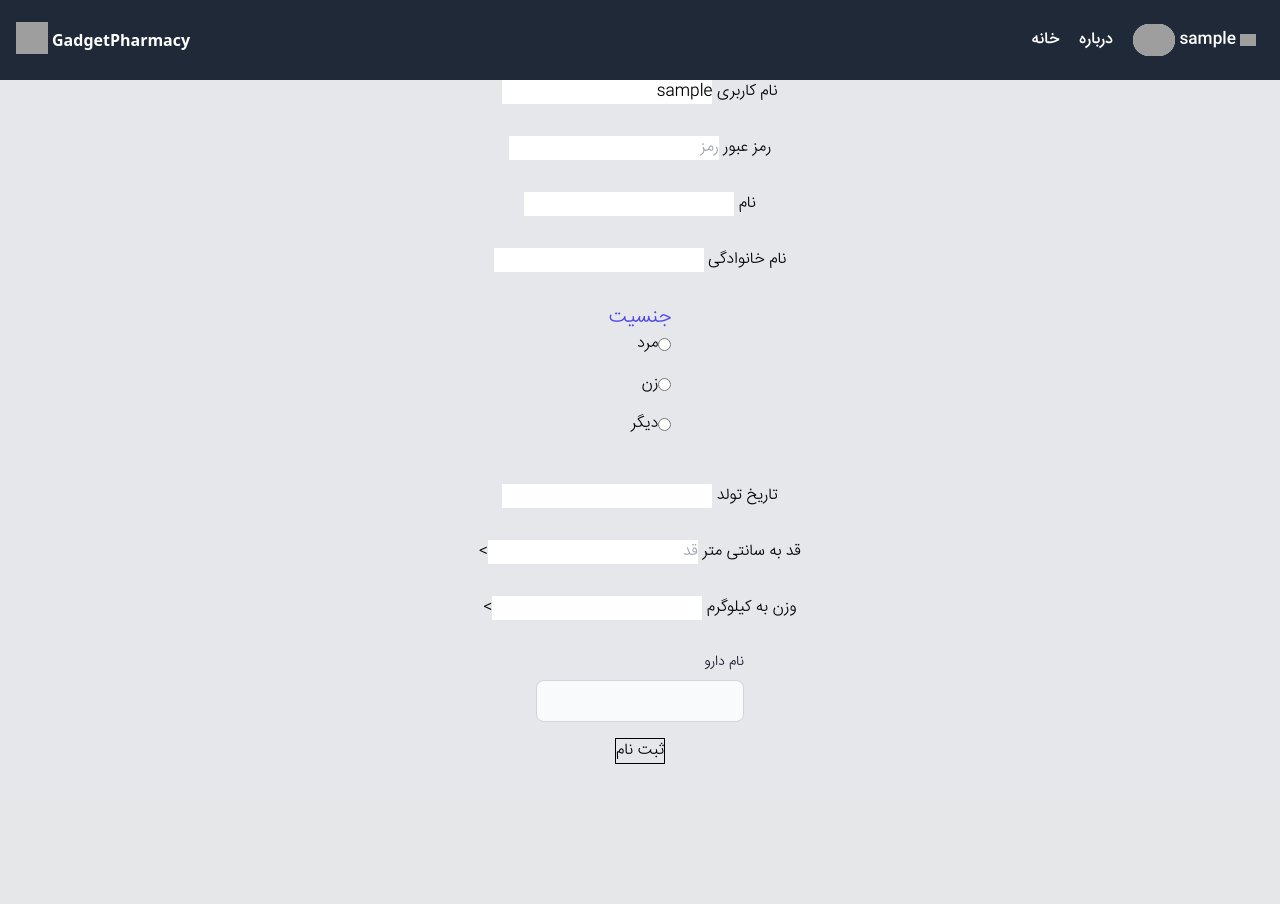
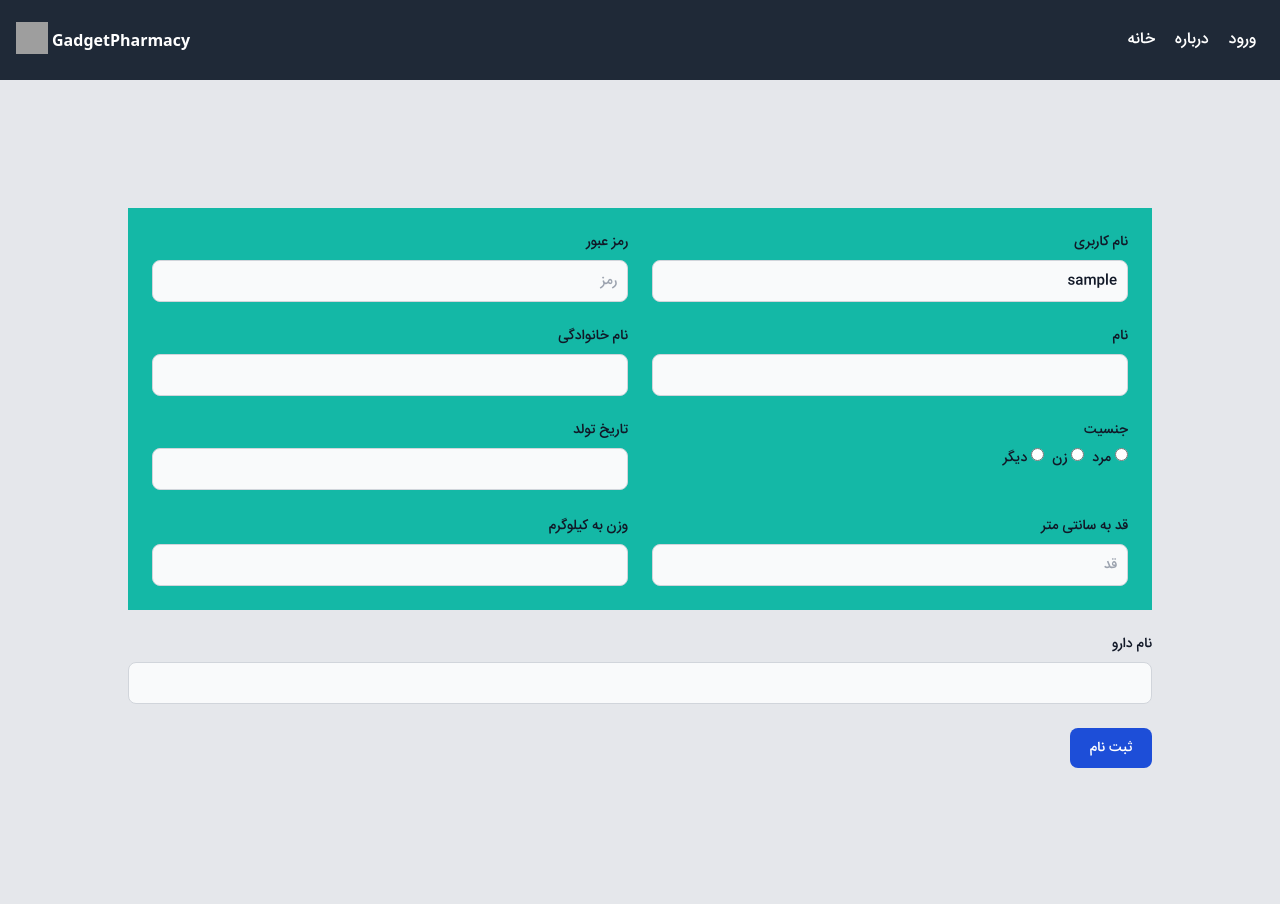
Before and after one commit to ramintheredmn/fastapi-htmx, a FastAPI app: a page that uses app/templates/register.html in a window 1280 px wide. Before the commit the page ends 764 px from the top, so only its background shows below. Run offline with FastAPI, Linux system fonts and the light colour scheme; some libraries are stand-ins or nearby versions; grey boxes are pictures that could not be loaded.

Commit message:
new changes

```diff
--- a/app/main.py
+++ b/app/main.py
@@ -93,7 +93,8 @@ async def receive(request: Request, session: AsyncSession = Depends(get_session)
 
 # define the root route, that returns the index.html
 @app.get("/", response_class=HTMLResponse)
-async def read_root(request: Request, username: Annotated[str|None, Cookie()] = None, session_id: Annotated[str|None, Cookie()] = None):
+async def read_root(request: Request, session_id: Annotated[str|None, Cookie()] = None):
+    username = sessions[session_id] if session_id and session_id in sessions else None
     return templates.TemplateResponse("index.html", {"request": request, "username": username, "session_id": session_id})
 
 
@@ -230,9 +231,9 @@ def notfound(username: str, request: Request):
 
 
 # register the user that has user_id in the btable
-@app.get("/register/{username}", response_class=HTMLResponse)
-async def register(request: Request, username: str):
-    return templates.TemplateResponse("register.html", {"request": request, "username": username})
+@app.get("/register/{user}", response_class=HTMLResponse)
+async def register(request: Request, user: str):
+    return templates.TemplateResponse("register.html", {"request": request, "user": user})
 
 
 # register helper function
--- a/app/static/css/main.css
+++ b/app/static/css/main.css
@@ -791,6 +791,10 @@ video {
   grid-row-start: 1;
 }
 
+.m-\[10\%\] {
+  margin: 10%;
+}
+
 .mx-1 {
   margin-left: 0.25rem;
   margin-right: 0.25rem;
@@ -837,6 +841,10 @@ video {
   margin-bottom: 1.25rem;
 }
 
+.mb-6 {
+  margin-bottom: 1.5rem;
+}
+
 .ml-2 {
   margin-left: 0.5rem;
 }
@@ -871,10 +879,6 @@ video {
 
 .flex {
   display: flex;
-}
-
-.inline-flex {
-  display: inline-flex;
 }
 
 .grid {
@@ -1044,6 +1048,10 @@ video {
   gap: 1rem;
 }
 
+.gap-6 {
+  gap: 1.5rem;
+}
+
 .gap-8 {
   gap: 2rem;
 }
@@ -1060,15 +1068,6 @@ video {
 
 .rounded-lg {
   border-radius: 0.5rem;
-}
-
-.border {
-  border-width: 1px;
-}
-
-.border-black {
-  --tw-border-opacity: 1;
-  border-color: rgb(0 0 0 / var(--tw-border-opacity));
 }
 
 .bg-gray-100 {
@@ -1099,6 +1098,11 @@ video {
 .bg-teal-100 {
   --tw-bg-opacity: 1;
   background-color: rgb(204 251 241 / var(--tw-bg-opacity));
+}
+
+.bg-teal-500 {
+  --tw-bg-opacity: 1;
+  background-color: rgb(20 184 166 / var(--tw-bg-opacity));
 }
 
 .bg-white {
@@ -1137,6 +1141,10 @@ video {
 
 .p-4 {
   padding: 1rem;
+}
+
+.p-6 {
+  padding: 1.5rem;
 }
 
 .px-1 {
@@ -1208,11 +1216,6 @@ video {
 
 .text-lg {
   font-size: 1.125rem;
-  line-height: 1.75rem;
-}
-
-.text-xl {
-  font-size: 1.25rem;
   line-height: 1.75rem;
 }
 
@@ -1371,6 +1374,10 @@ video {
     transform: translate(var(--tw-translate-x), var(--tw-translate-y)) rotate(var(--tw-rotate)) skewX(var(--tw-skew-x)) skewY(var(--tw-skew-y)) scaleX(var(--tw-scale-x)) scaleY(var(--tw-scale-y));
   }
 
+  .md\:grid-cols-2 {
+    grid-template-columns: repeat(2, minmax(0, 1fr));
+  }
+
   .md\:grid-cols-4 {
     grid-template-columns: repeat(4, minmax(0, 1fr));
   }
--- a/app/templates/drugpartial/search.html
+++ b/app/templates/drugpartial/search.html
@@ -1,5 +1,5 @@
 <ul>
-  {% for drug in drugs %}
+  {% for drug in options %}
   <li>{{drug}}</li>
   {% endfor %}
 </ul>
--- a/app/templates/register.html
+++ b/app/templates/register.html
@@ -5,74 +5,79 @@
 
 {% block content %}
 
-<div id="register" dir="rtl" class="">
-  <form hx-post="/api/register" hx-target="#result" hx-include='[name="username"]'
-    class="flex flex-col items-center justify-center gap-4 font-iransans-light">
-    <div class="mb-4">
-      <label for="user_id" class="">نام کاربری</label>
-      <input type="text" name="username" value="{{username}}" readonly required id="user_id" class="" />
+<form dir="rtl" hx-post="/api/register" hx-target="#result" hx-include='[name="username"]'
+  class="font-iransans-medium m-[10%]">
+  <div id="formfirst" class="grid bg-teal-500 p-6 gap-6 mb-6 md:grid-cols-2">
+    <div>
+      <label for="user_id" class="label">نام کاربری</label>
+      <input type="text" name="username" value="{{user}}" readonly required id="user_id" class="input" />
     </div>
-    <div class="mb-4">
-      <label for="password" class="">رمز عبور</label>
-      <input name="password" placeholder="رمز" class="" required pattern="[A-Za-z0-9@#]+">
+    <div>
+      <label for="password" class="label">رمز عبور</label>
+      <input name="password" placeholder="رمز" class="input" required pattern="[A-Za-z0-9@#]+">
     </div>
-    <div class="mb-4">
-      <label for="name" class="">نام</label>
-      <input type="text" name="name" class="" required>
+    <div>
+      <label for="name" class="label">نام</label>
+      <input type="text" name="name" class="input" required>
     </div>
-    <div class="mb-4">
-      <label for="lastname" class="">نام خانوادگی</label>
-      <input type="text" name="lastname" class="" required>
+    <div>
+      <label for="lastname" class="label">نام خانوادگی</label>
+      <input type="text" name="lastname" class="input" required>
     </div>
-    <fieldset class="mb-4" required>
-      <legend class="text-indigo-600 text-xl">جنسیت</legend>
+    <fieldset required>
+      <legend class="label">جنسیت</legend>
+      <div class="flex flex-row">
         <div class="flex items-center mb-4">
-        <label class="inline-flex items-center">
+          <label class="label">
             <input type="radio" name="sex" value="1" class="form-radio text-indigo-600" required>
             <span class="ml-2">مرد</span>
           </label>
         </div>
         <div class="flex items-center mb-4">
-        <label class="inline-flex items-center">
+          <label class="label">
             <input type="radio" name="sex" value="2" class="form-radio text-pink-600">
             <span class="ml-2">زن</span>
           </label>
         </div>
         <div class="flex items-center mb-4">
-        <label class="inline-flex items-center">
+          <label class="label">
             <input type="radio" name="sex" value="0" class="form-radio text-gray-600">
             <span class="ml-2">دیگر</span>
           </label>
         </div>
+
+
+      </div>
     </fieldset>
-    <div class="mb-4">
-      <label for="date" class="">تاریخ تولد</label>
-      <input name="birthdate" type="text" data-jdp class="" required>
+    <div>
+      <label for="date" class="label">تاریخ تولد</label>
+      <input name="birthdate" type="text" data-jdp required class="input">
     </div>
-    <div class="mb-4">
-      <label for="height" class="">قد به سانتی متر</label>
-      <input name="height" type="text" id="height" placeholder="قد" class="" required pattern="[0-9]+">>
+    <div>
+      <label for="height" class="label">قد به سانتی متر</label>
+      <input name="height" type="text" id="height" placeholder="قد" class="input" required pattern="[0-9]+">
     </div>
-    <div class="mb-4">
-      <label for="weight" class="">وزن به کیلوگرم</label>
-      <input type="text" name="weight" class="" required pattern="[0-9]+">>
+    <div>
+      <label for="weight" class="label">وزن به کیلوگرم</label>
+      <input type="text" name="weight" class="input" required pattern="[0-9]+">
     </div>
-    <div id="druglist">
+
+  </div>
+  <div id="druglist" class="mb-6">
     <label class="label">نام دارو</label>
-      <input hx-post="/api/drug_search" hx-target="#search" hx-swap="innerHTML" hx-trigger="keyup delay:500ms"
-        type="text" class="input" id="drugsearch">
+    <input name="query" hx-post="/api/drug_search" hx-target="#search" hx-swap="innerHTML"
+      hx-trigger="keyup delay:500ms" type="text" class="input" id="drugsearch">
 
     <div id="search" class="w-auto"></div>
 
   </div>
   <div class="flex items-center justify-between">
-      <button class="border border-black" type="submit">
+    <button class="button" type="submit">
       ثبت نام
     </button>
   </div>
 </form>
 <div id="result"></div>
-</div>
 
 
 {% endblock %}
--- a/tailwind.config.js
+++ b/tailwind.config.js
@@ -1,6 +1,6 @@
 /** @type {import('tailwindcss').Config} */
 module.exports = {
-  content: ["./app/templates/**/*.html"],
+  content: ["./app/templates/**/*.html", "./app/templates/**/**/*.html"],
   theme: {
     fontFamily: {
       "iransans-light": ["iransans-light", "sans-serif"],
```
Lines whose indentation alone changed are shown as unchanged.
